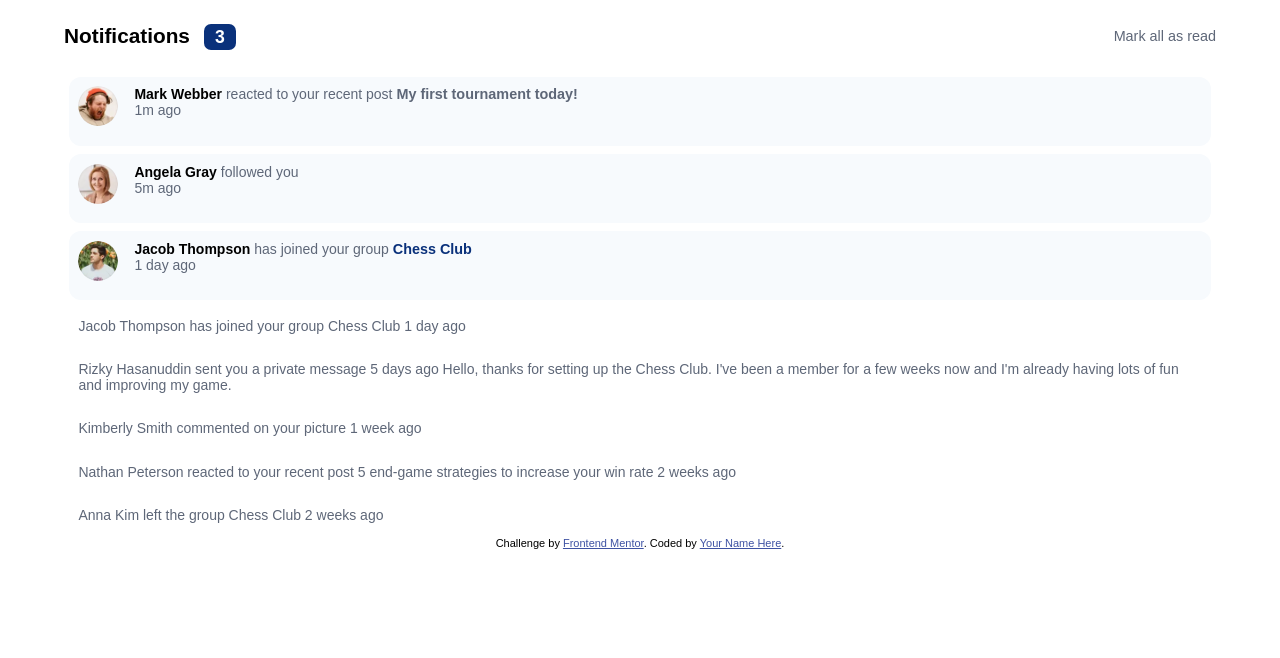
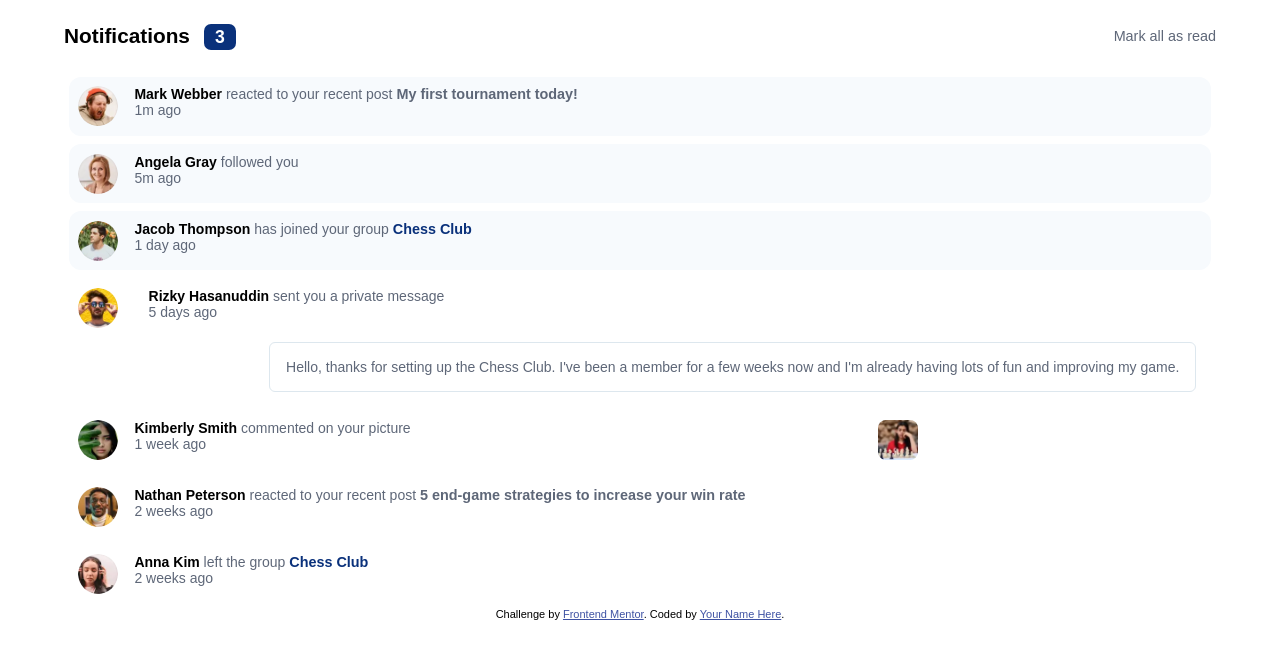
Before and after one commit to Arian1192/notification-page-main-FM, a plain HTML site: page index.html in a window 1280 px wide. Drawn offline with Linux system fonts and the light colour scheme.

Commit message:
mockup almost finised

```diff
--- a/index.html
+++ b/index.html
@@ -36,15 +36,17 @@
     </section>
     <section class="containerNotifications">
       <ul>
-        <li class="containerPost">
+
+        <li class="containerPostUnread">
           <img src="./assets/images/avatar-mark-webber.webp" alt="Mark-image" />
           <div class="innerText">
-            <p><a href="#" class="name">Mark Webber</a> reacted to your recent post <a href="#" class="post">My first tournament today!</a></p>
+            <p><a href="#" class="name">Mark Webber</a> reacted to your recent post <a href="#" class="post">My first
+                tournament today!</a></p>
             <p>1m ago</p>
           </div>
         </li>
 
-        <li class="containerPost">
+        <li class="containerPostUnread">
           <img src='./assets/images/avatar-angela-gray.webp' alt="Angela-image" />
           <div class="innerText">
             <p><a href="#" class="name">Angela Gray</a> followed you</p>
@@ -52,39 +54,61 @@
           </div>
         </li>
 
-        <li class="containerPost">
+        <li class="containerPostUnread">
           <img src="./assets/images/avatar-jacob-thompson.webp" alt="Jacob-image" />
           <div class="innerText">
-            <p><a href="#" class="name">Jacob Thompson</a> has joined your group <a href="#" class="group">Chess Club</a></p>
+            <p><a href="#" class="name">Jacob Thompson</a> has joined your group <a href="#" class="group">Chess
+                Club</a></p>
             <p>1 day ago</p>
           </div>
         </li>
-
-        <li>
-          Jacob Thompson has joined your group Chess Club
-          1 day ago
+        <li class="containerPostGlobal2">
+          <div class="containerPostGlobal">
+            <img src="./assets/images/avatar-rizky-hasanuddin.webp" alt="Rizky-image">
+            <div class="innetText">
+              <p><a href="#" class="name">Rizky Hasanuddin</a> sent you a private message</p>
+              <p>5 days ago</p>
+            </div>
+          </div>
+          <div class="containerReply">
+            <span></span>
+            <div class="PrivateMessage">
+              <p>Hello, thanks for setting up the Chess Club. I've been a member for a few weeks now and
+                I'm already having lots of fun and improving my game.</p>
+            </div>
+          </div>
+        </li>
+        <li class="containerPost">
+          <div class="picturePostComment">
+            <img src="./assets/images/avatar-kimberly-smith.webp" alt="Kimberly-image" />
+            <div class="innerText">
+              <p><a href="#" class="name">Kimberly Smith</a> commented on your picture</p>
+              <p>1 week ago</p>
+            </div>
+            <img class="imageChess" src="./assets/images/image-chess.webp" alt="chesse-image" />
+          </div>
         </li>
 
-        <li>
-          Rizky Hasanuddin sent you a private message
-          5 days ago
-          Hello, thanks for setting up the Chess Club. I've been a member for a few weeks now and
-          I'm already having lots of fun and improving my game.
-        </li>
-        <li>
-          Kimberly Smith commented on your picture
-          1 week ago
+
+
+        <li class="containerPost">
+          <img src="./assets/images/avatar-nathan-peterson.webp" alt="Nathan-img"
+          />
+          <div class="innerText">
+          <p><a href="#" class="name">Nathan Peterson</a> reacted to your recent post <a href="#" class="post">5 end-game strategies to increase your win rate</a></p>
+          <p>2 weeks ago</p>
+        </div>
         </li>
 
-        <li>
-          Nathan Peterson reacted to your recent post 5 end-game strategies to increase your win rate
-          2 weeks ago
+        <li class="containerPost">
+          <img src='./assets/images/avatar-anna-kim.webp' alt="Anna-image" />
+          <div class="innerText">
+            <p><a href="#" class="name">Anna Kim</a> left the group <a href="#" class="group">Chess Club</a></p>
+            <p>2 weeks ago</p>
+          </div>
         </li>
 
-        <li>
-          Anna Kim left the group Chess Club
-          2 weeks ago
-        </li>
+
       </ul>
     </section>
   </div>
--- a/styles.css
+++ b/styles.css
@@ -65,18 +65,21 @@ body {
 .containerPost {
     display: flex;
     align-items: center;
-    padding: 1rem 0;
+    margin: 0 auto;
+}
+.containerPostUnread {
+    display: flex;
+    align-items: center;
     background-color: var(--color-post-unread);
-    /* background-color: tomato ; */
     border-radius: 12px;
 
 }
 
-.containerPost img {
+img {
     width: 40px;
     border-radius: 50%;
     margin-right: 1rem;
-    margin-bottom: 10px;
+    justify-self: flex-start;
 }
 
 .innerText{
@@ -101,3 +104,48 @@ body {
     color: var(--color-group);
     font-weight: 800;
 }
+
+.containerReply{
+    display:grid;
+    grid-template-columns: 1fr 5fr;
+}
+
+@media screen and (min-width: 500px) and (max-width: 1024px) {
+    .containerReply {
+        display: grid;
+        grid-template-columns: 1fr 12fr;
+    }
+}
+
+
+.PrivateMessage{
+    margin-top: 0.9rem;
+    border:1px solid hsl(205, 33%, 90%);
+    border-radius: 6px;
+    padding: 1rem;
+}
+.containerPostGlobal{
+    width: 100%;
+    display: grid;
+    grid-template-columns: 1fr 15fr;
+}
+.containerPostGlobal2 {
+    display: flex;
+    flex-direction: column;
+    align-items: center;
+    padding: 1rem 0;
+    border-radius: 12px;
+    margin-top: 0.5rem;
+}
+
+.picturePostComment{
+    display: grid;
+    grid-template-columns: 1fr 11fr 3fr;
+}
+
+div > .imageChess{
+    width: 40px;
+    border-radius: 8px;
+    margin-right: 0;
+    justify-self: flex-end;
+}
```
